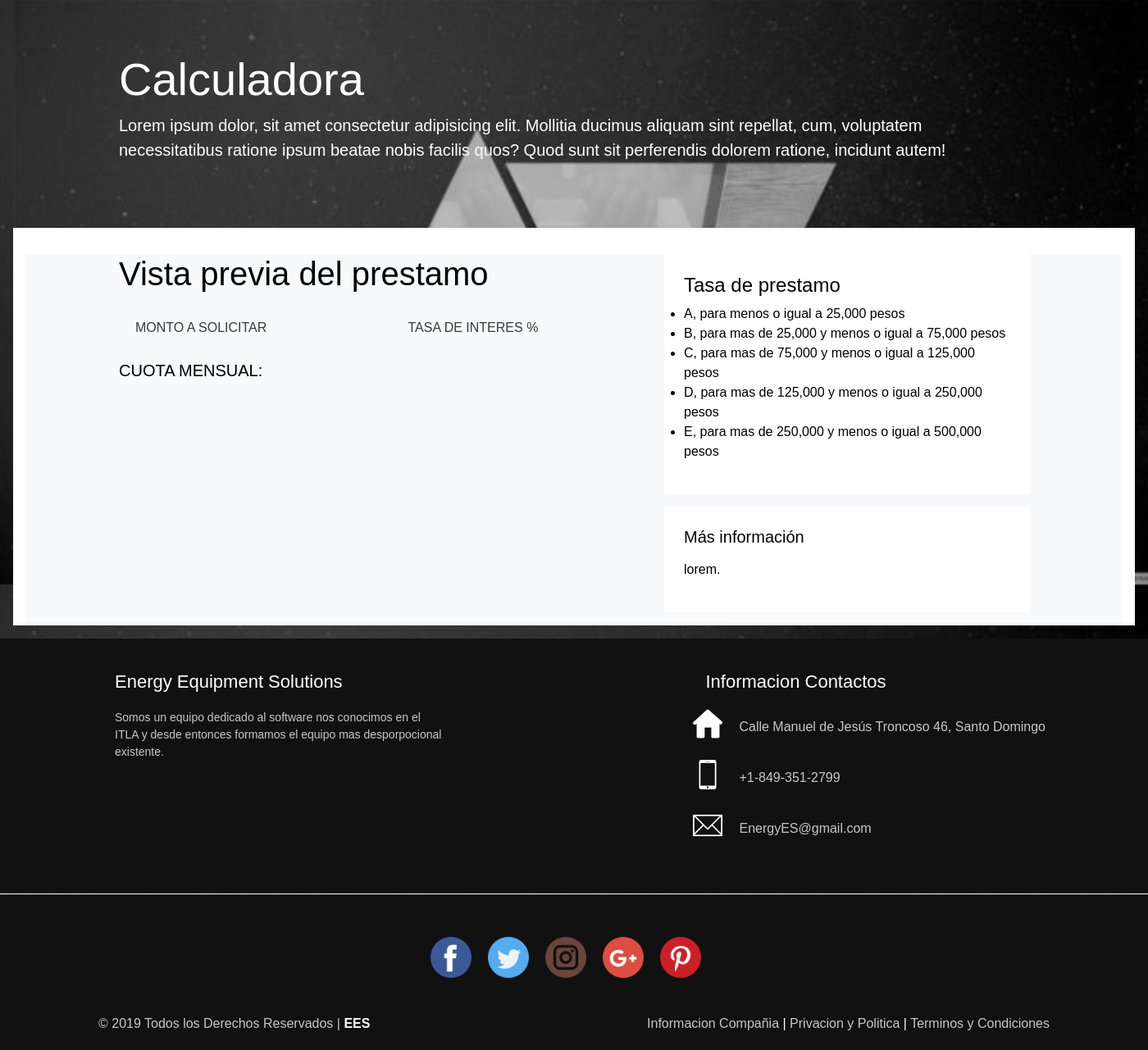
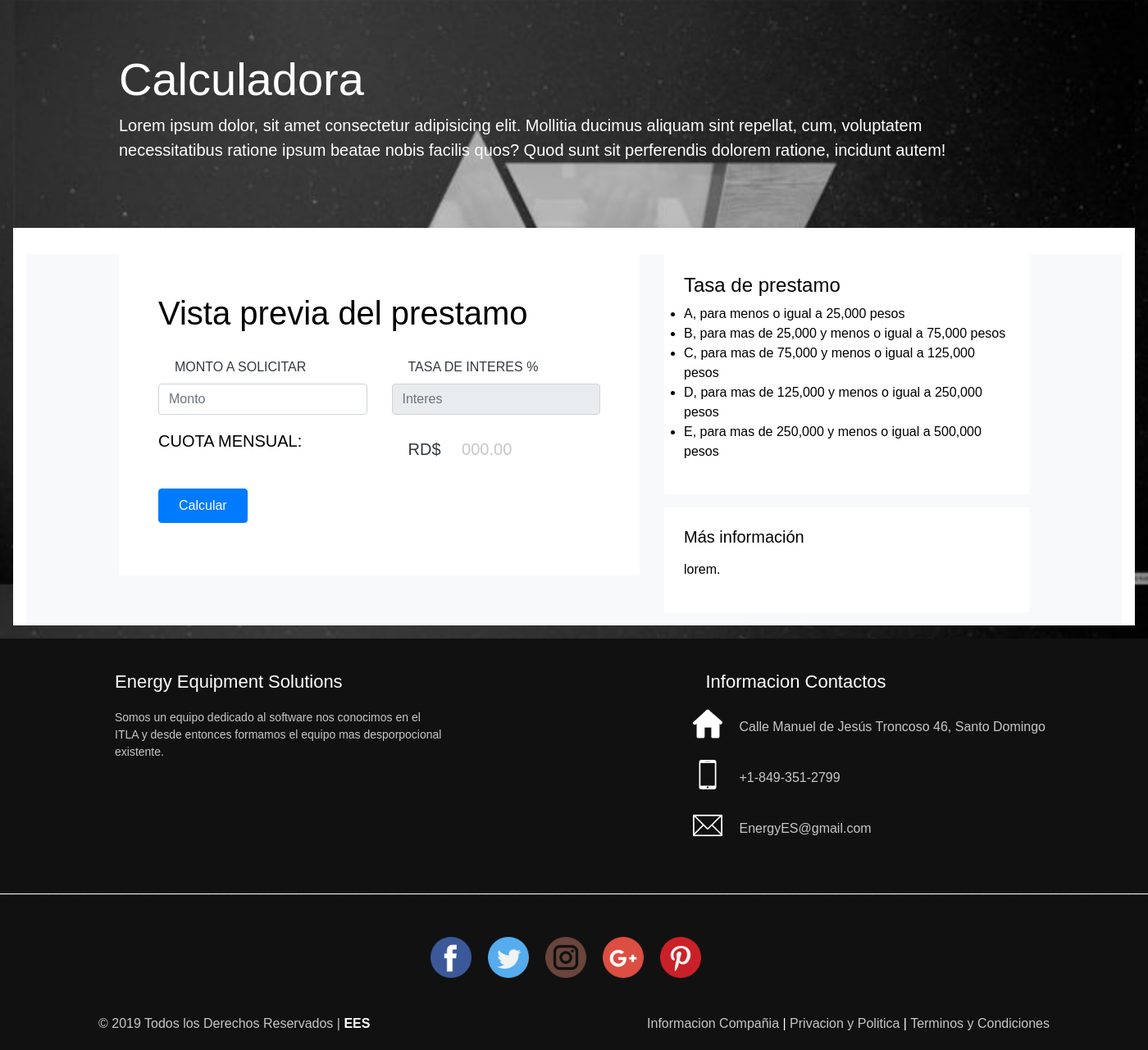
Before and after one commit to soyaaron/pagina-prestamo, a PHP site: page /calc.php in a window 1400 px wide; the page is wider, and only the part inside the window is pictured. Shown: the part 87-1368 px from the top of that part at 82% size. Run offline with PHP 8.4, Linux system fonts and the light colour scheme.

Commit message:
se agrego la tasa de interes

```diff
--- a/calc.php
+++ b/calc.php
@@ -32,6 +32,7 @@
                     <div class="container">
                         <div class="row">
                             <div class="col-md-7 mb-5">
+                                <form id="formulario" class="p-5 bg-white" action = "controllers/Calculadora_controller.php" method="POST">
 
                                     <h1>Vista previa del prestamo</h1>
 
@@ -39,11 +40,13 @@
 
                                         <div class="col-md-6 mb-3 mb-md-0">
                                             <label class="text-dark" for="inputMonto">MONTO A SOLICITAR</label>
+                                            <input type="number" min="1" step="any" class="form-control" id="inputMonto" name="inputMonto" placeholder="Monto" >
                                         </div>
 
                                         <div class="col-md-6">
 
                                             <label class="text-dark" for="inputInteres">TASA DE INTERES %</label>
+                                            <input type="number" class="form-control" id="inputInteres"  placeholder="Interes" disabled >
                                         </div>
 
                                     </div>
@@ -55,12 +58,15 @@
                                         </div>
 
                                         <div class="col-md-6">
+                                        <!--poner el valor del total-->
+                                            <h5><label class="text-dark" for="">RD$ </label> <label id="total" for="">000.00</label> </h5>
                                         </div>
 
                                     </div>
 
                                     <div class="row form-group">
                                         <div class="col-md-12 ">
+                                            <button type="submit" class="btn btn-primary py-2 px-4 text-white" id="Calcular" >Calcular</button>
                                         </div>
                                     </div>
                                 </form>
```
